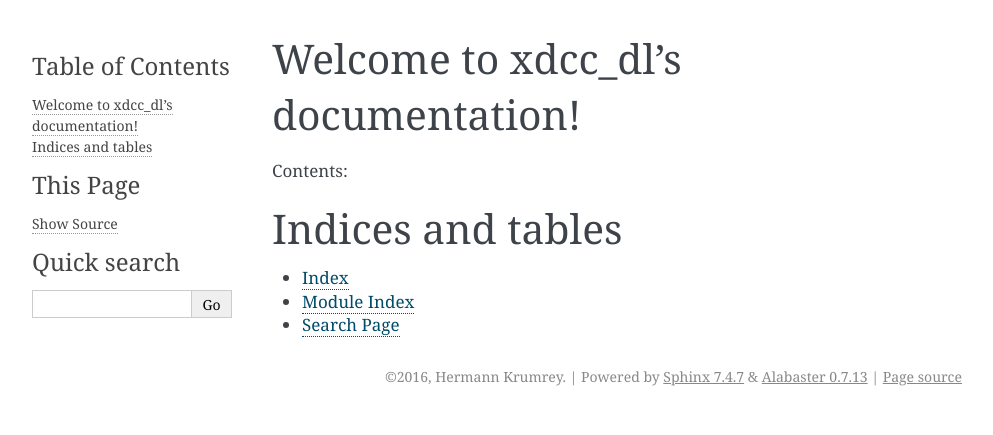
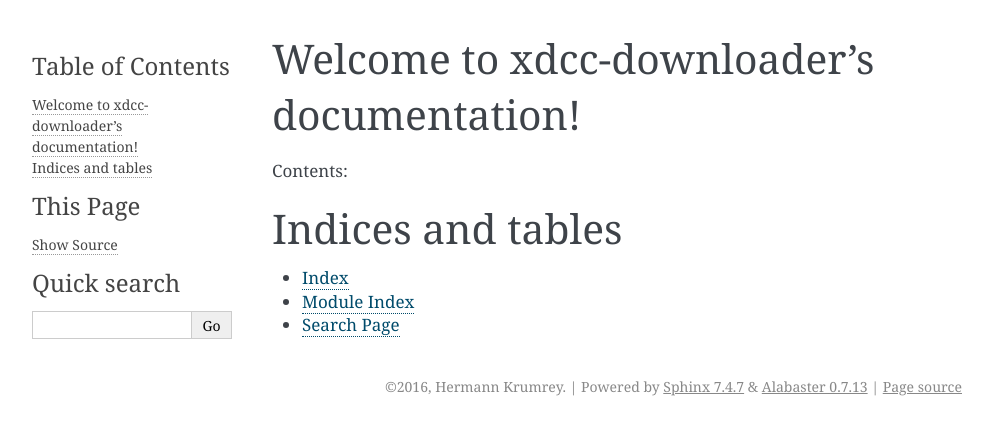
Before and after one commit to namboy94/xdcc-dl, a Sphinx documentation site: the page built from doc/source/index.rst, in a window 1280 px wide. Shown: the top 435 px of the page, without its empty margins (148-1141 px from the left). Built offline with Sphinx 7.4.7, drawn with Linux system fonts in a browser that asks for light colours; pages that are not in the unit, such as notebooks, are missing from menus; the version number could not be read and is left out; some of the changed lines change nothing that is shown.

Commit message:
Fixed documentation generating

```diff
--- a/doc/source/conf.py
+++ b/doc/source/conf.py
@@ -1,14 +1,12 @@
+#!/usr/bin/env python3
+
+import os
 import sys
-import os
 sys.path.insert(0, os.path.abspath("../.."))
 from xdcc_dl.metadata import General
 
 extensions = [
     'sphinx.ext.autodoc',
-    'sphinx.ext.intersphinx',
-    'sphinx.ext.todo',
-    'sphinx.ext.ifconfig',
-    'sphinx.ext.viewcode',
 ]
 
 
@@ -16,40 +14,40 @@
 source_suffix = '.rst'
 master_doc = 'index'
 
-project = 'xdcc_dl'
+# noinspection PyShadowingBuiltins
 copyright = '2016, Hermann Krumrey'
 author = 'Hermann Krumrey'
+project = 'xdcc-downloader'
 
 version = General.version_number
 release = General.version_number
+language = None
 
-language = None
+
 exclude_patterns = []
 pygments_style = 'sphinx'
-
-todo_include_todos = True
+todo_include_todos = False
 
 html_theme = 'alabaster'
 html_static_path = ['.static']
-htmlhelp_basename = 'xdcc_dldoc'
+htmlhelp_basename = 'xdcc-downloader-doc'
 
-# -- Options for LaTeX output ---------------------------------------------
 
 latex_elements = {
 }
 latex_documents = [
-    (master_doc, 'xdcc_dl.tex', 'xdcc_dl Documentation',
+    (master_doc, 'xdcc-downloader.tex', 'xdcc-downloader Documentation',
      'Hermann Krumrey', 'manual'),
 ]
 
 man_pages = [
-    (master_doc, 'xdcc_dl', 'xdcc_dl Documentation',
+    (master_doc, 'xdcc-downloader', 'xdcc-downloader Documentation',
      [author], 1)
 ]
 
 texinfo_documents = [
-    (master_doc, 'xdcc_dl', 'xdcc_dl Documentation',
-     author, 'xdcc_dl', 'One line description of project.',
+    (master_doc, 'xdcc-downloader', 'xdcc-downloader Documentation',
+     author, 'xdcc-downloader', 'An XDCC Downloader bot',
      'Miscellaneous'),
 ]
 
--- a/doc/source/index.rst
+++ b/doc/source/index.rst
@@ -3,8 +3,8 @@
    You can adapt this file completely to your liking, but it should at least
    contain the root `toctree` directive.
 
-Welcome to xdcc_dl's documentation!
-===================================
+Welcome to xdcc-downloader's documentation!
+===========================================
 
 Contents:
 
```
